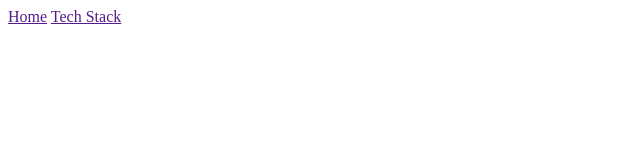
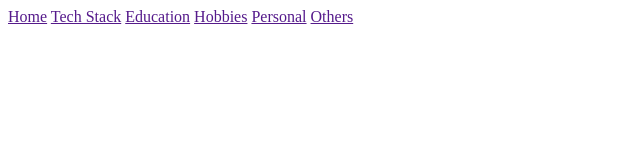
Before and after one commit to PLtengse/profile-prasad, a plain HTML site: page index.html in a window 1280 px wide. Shown: the whole page, without its empty margins (0-640 px from the left). Drawn offline with Linux system fonts and the light colour scheme.

Commit message:
added links
added links

```diff
--- a/index.html
+++ b/index.html
@@ -9,7 +9,10 @@
     <header>
         <a href="">Home</a>
         <a href="">Tech Stack</a>
-
+        <a href="">Education</a>
+        <a href="">Hobbies</a>
+        <a href="">Personal</a>
+        <a href="">Others</a>
     </header>
 </body>
 </html>
```
